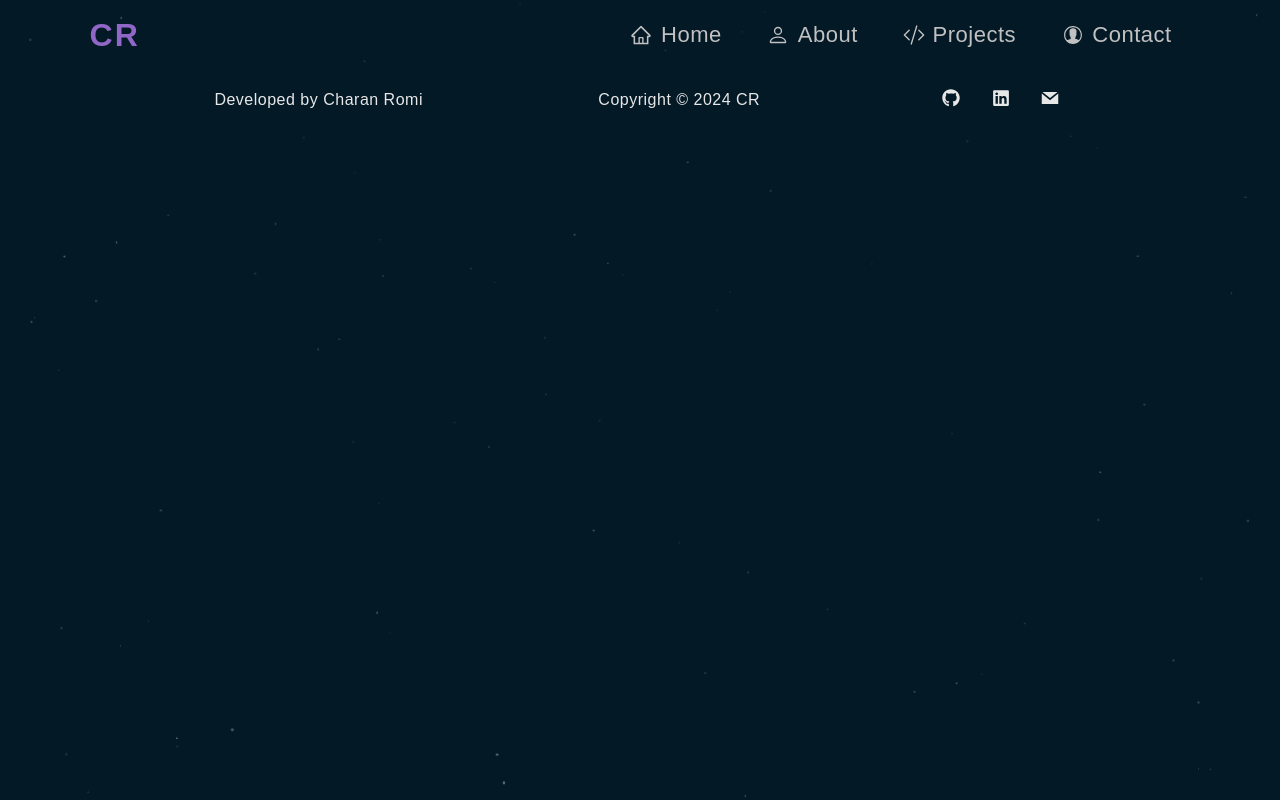
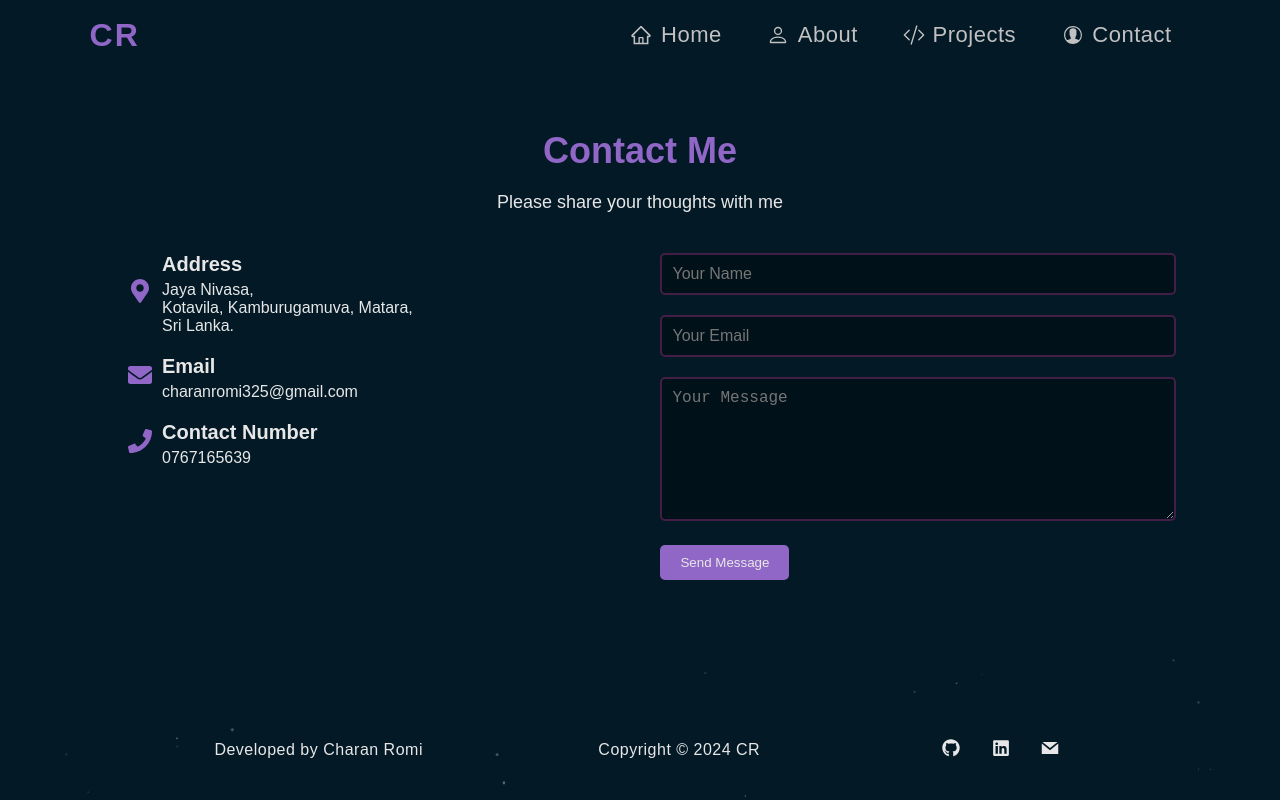
Before and after one commit to charan2r/my-portfolio, a React (Vite) app in the folder portfolio/: page /contact in a window 1280 px wide. Built offline with nearby package versions, Linux system fonts and the light colour scheme.

Commit message:
contact page

```diff
--- a/portfolio/src/components/Contact.jsx
+++ b/portfolio/src/components/Contact.jsx
@@ -1,5 +1,60 @@
+//import React from 'react';
+import { FaMapMarkerAlt, FaEnvelope, FaPhone } from 'react-icons/fa';
 
+const Contact = () => {
+    return (
+        <div className="ContactPage">
+            <section>
+                <div className="ContactHeading">
+                    <h2>Contact Me</h2>
+                    <p>Please share your thoughts with me</p>
+                </div>
 
-const Contact = () => {}
+                <div className="ContactInfo">
+                    <div className="ContactDetails">
+                        <div className="ContactItem">
+                            <div className="icon"><FaMapMarkerAlt/></div>
+                            <div className="text">
+                                <h3>Address</h3>
+                                <p>Jaya Nivasa,<br />Kotavila, Kamburugamuva, Matara,<br />Sri Lanka.</p>
+                            </div>
+                        </div>
+                        <div className="ContactItem">
+                            <div className="icon"><FaEnvelope/></div>
+                            <div className="text">
+                                <h3>Email</h3>
+                                <p>charanromi325@gmail.com</p>
+                            </div>
+                        </div>
+                        <div className="ContactItem">
+                            <div className="icon"><FaPhone/></div>
+                            <div className="text">
+                                <h3>Contact Number</h3>
+                                <p>0767165639</p>
+                            </div>
+                        </div>
+                    </div>
+
+                    <div className="ContactForm">
+                        <form action="submit">
+                            <div className="formGroup">
+                                <input type="text" name="name" placeholder="Your Name" required />
+                            </div>
+                            <div className="formGroup">
+                                <input type="email" name="email" placeholder="Your Email" required />
+                            </div>
+                            <div className="formGroup">
+                                <textarea name="message" placeholder="Your Message" required></textarea>
+                            </div>
+                            <div className="formGroup">
+                                <button type="submit" className="submitButton">Send Message</button>
+                            </div>
+                        </form>
+                    </div>
+                </div>
+            </section>
+        </div>
+    );
+};
 
 export default Contact;
--- a/portfolio/src/index.css
+++ b/portfolio/src/index.css
@@ -387,7 +387,7 @@ b{
   padding: 75px 0;
   letter-spacing: 0.4px;
   font-size: 36px;
-  margin-top: 100px;
+  margin-top: 40px;
 }
 
 .project{
@@ -395,6 +395,7 @@ b{
   flex-wrap: wrap;
   justify-content: center;
   margin: 25px 5%;
+  margin-top: 10px;
 }
 
 .projectBox{
@@ -513,3 +514,93 @@ footer h4{
     height: 110px;
   }
 }
+
+/* CONTACT */
+
+.ContactPage {
+  padding: 50px 10%;
+  background-color: #031926;
+  color: #E7E7E7;
+}
+
+.ContactHeading h2 {
+  font-size: 36px;
+  font-weight: 600;
+  margin-bottom: 20px;
+  margin-top: 80px;
+  color: #9067C6;
+  text-align: center;
+}
+
+.ContactHeading p {
+  font-size: 18px;
+  text-align: center;
+  margin-bottom: 40px;
+}
+
+.ContactInfo {
+  display: flex;
+  justify-content: space-between;
+  align-items: flex-start;
+  flex-wrap: wrap;
+  margin-top: 20px;
+}
+
+.ContactDetails, .ContactForm {
+  width: 48%;
+}
+
+.ContactItem {
+  display: flex;
+  margin-bottom: 20px;
+  align-items: center;
+}
+
+.ContactItem .icon {
+  font-size: 24px;
+  color: #9067C6;
+  margin-right: 10px;
+}
+
+.ContactItem .text h3 {
+  margin-bottom: 5px;
+  font-size: 20px;
+}
+
+.ContactForm .formGroup {
+  margin-bottom: 20px;
+}
+
+.ContactForm input, .ContactForm textarea {
+  width: 100%;
+  padding: 10px;
+  border: 2px solid #431f47;
+  border-radius: 5px;
+  background-color: #01111a;
+  color: #E7E7E7;
+  font-size: 16px;
+}
+
+.ContactForm textarea {
+  height: 120px;
+}
+
+.submitButton {
+  background-color: #9067C6;
+  color: #E7E7E7;
+  border: none;
+  padding: 10px 20px;
+  cursor: pointer;
+  border-radius: 5px;
+  transition: background-color 0.3s;
+}
+
+.submitButton:hover {
+  background-color: #431f47;
+}
+
+@media (max-width: 800px) {
+  .ContactDetails, .ContactForm {
+      width: 100%;
+  }
+}
```
